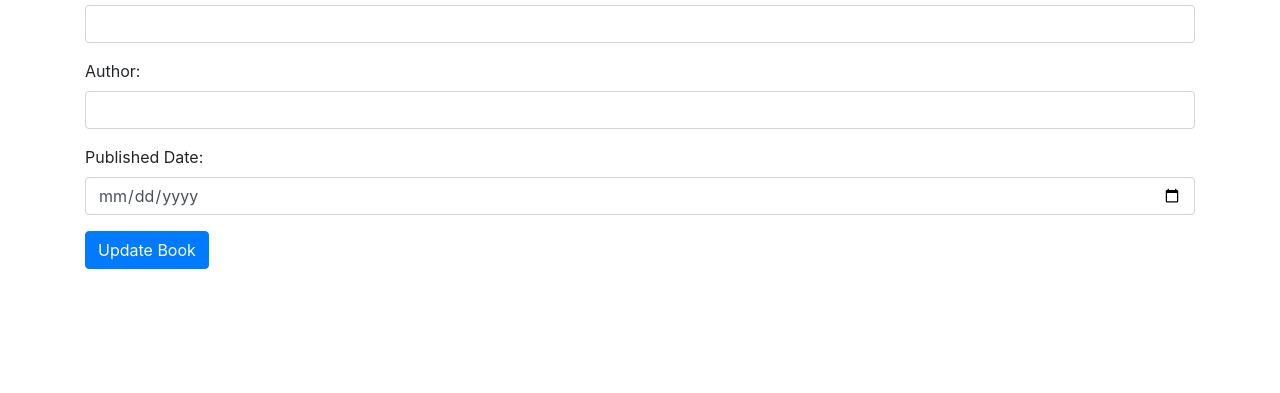
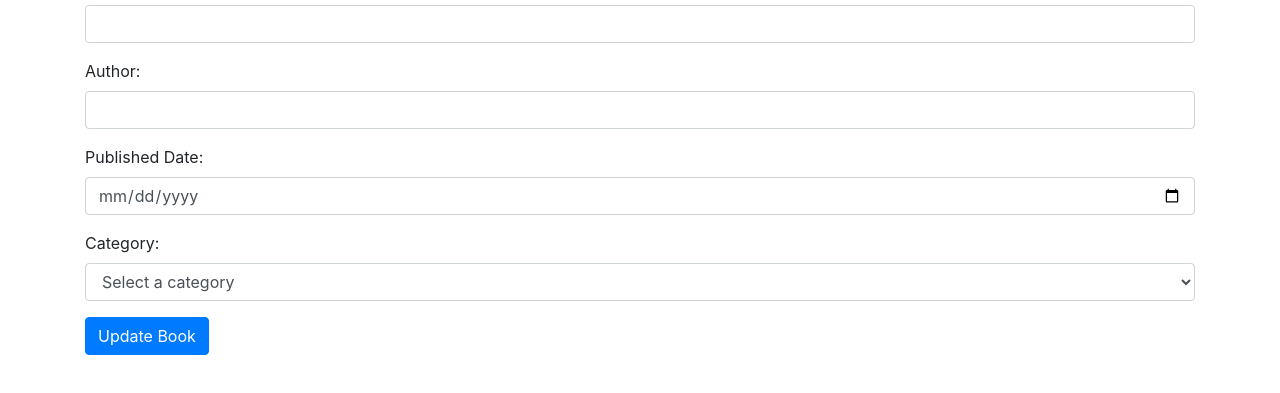
Before and after one commit to Reinazhard/supreme-funicular, a website: page public/edit-book.html in a window 1280 px wide. Shown: the part 131-524 px from the top of the page. Drawn offline with nearby package versions, Linux system fonts and the light colour scheme; no server answers.

Commit message:
perpustakaan: Add 'kategori' to the book database
Signed-off-by: Reinazhard <reinazhard@gmail.com>

```diff
--- a/models/Book.js
+++ b/models/Book.js
@@ -5,6 +5,7 @@ const bookSchema = new mongoose.Schema({
   author: { type: String, required: true },
   publishedDate: { type: Date, required: true },
   available: { type: Boolean, default: true },
+  category: { type: String, required: true },
 });
 
 module.exports = mongoose.model('Book', bookSchema);
--- a/public/edit-book.html
+++ b/public/edit-book.html
@@ -23,6 +23,17 @@
         <label for="publishedDate">Published Date:</label>
         <input type="date" id="publishedDate" name="publishedDate" class="form-control" required>
       </div>
+      <div class="form-group">
+        <label for="category">Category:</label>
+        <select id="category" name="category" class="form-control" required>
+          <option value="">Select a category</option>
+          <option value="Fiction">Fiction</option>
+          <option value="Non-Fiction">Non-Fiction</option>
+          <option value="Science">Science</option>
+          <option value="Technology">Technology</option>
+          <option value="History">History</option>
+        </select>
+      </div>
       <button type="submit" class="btn btn-primary">Update Book</button>
     </form>
   </div>
--- a/public/main.js
+++ b/public/main.js
@@ -11,7 +11,7 @@ document.addEventListener('DOMContentLoaded', () => {
     books.forEach(book => {
       const li = document.createElement('li');
       li.className = 'list-group-item d-flex justify-content-between align-items-center';
-      li.textContent = `${book.title} by ${book.author}`;
+      li.textContent = `${book.title} by ${book.author} (${book.category})`;
       const buttonsDiv = document.createElement('div');
       const editButton = document.createElement('button');
       editButton.className = 'btn btn-secondary btn-sm mr-2';
@@ -37,6 +37,7 @@ document.addEventListener('DOMContentLoaded', () => {
         title: formData.get('title'),
         author: formData.get('author'),
         publishedDate: formData.get('publishedDate'),
+        category: formData.get('category'),
       };
       await fetch('/api/books', {
         method: 'POST',
@@ -63,6 +64,7 @@ document.addEventListener('DOMContentLoaded', () => {
         document.getElementById('title').value = book.title;
         document.getElementById('author').value = book.author;
         document.getElementById('publishedDate').value = book.publishedDate.split('T')[0];
+        document.getElementById('category').value = book.category;
       });
 
     editBookForm.onsubmit = async (e) => {
@@ -72,6 +74,7 @@ document.addEventListener('DOMContentLoaded', () => {
         title: formData.get('title'),
         author: formData.get('author'),
         publishedDate: formData.get('publishedDate'),
+        category: formData.get('category'),
       };
       await fetch(`/api/books/${bookId}`, {
         method: 'PUT',
```
Also changed, not shown: public/add-book.html (+11 -0 lines).
